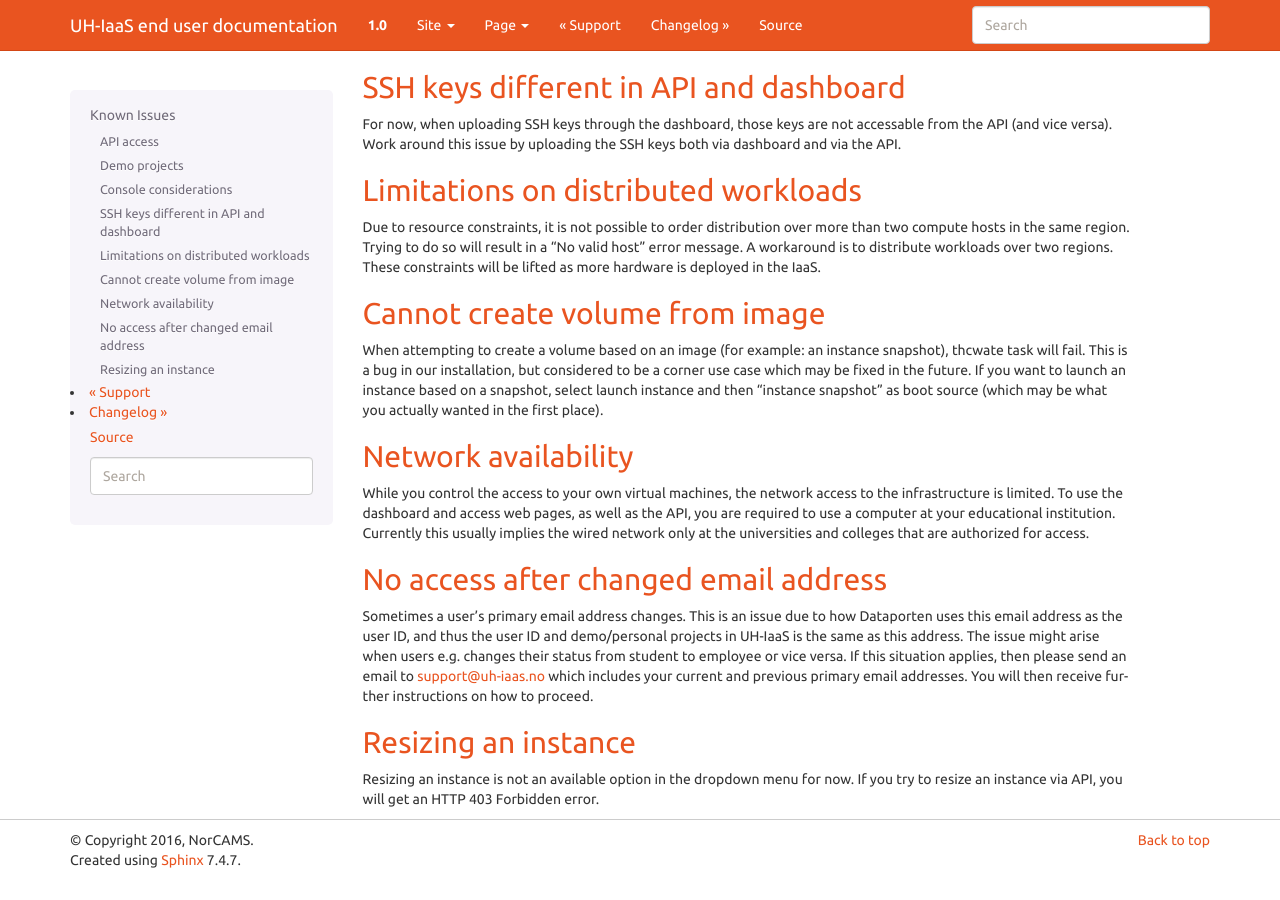
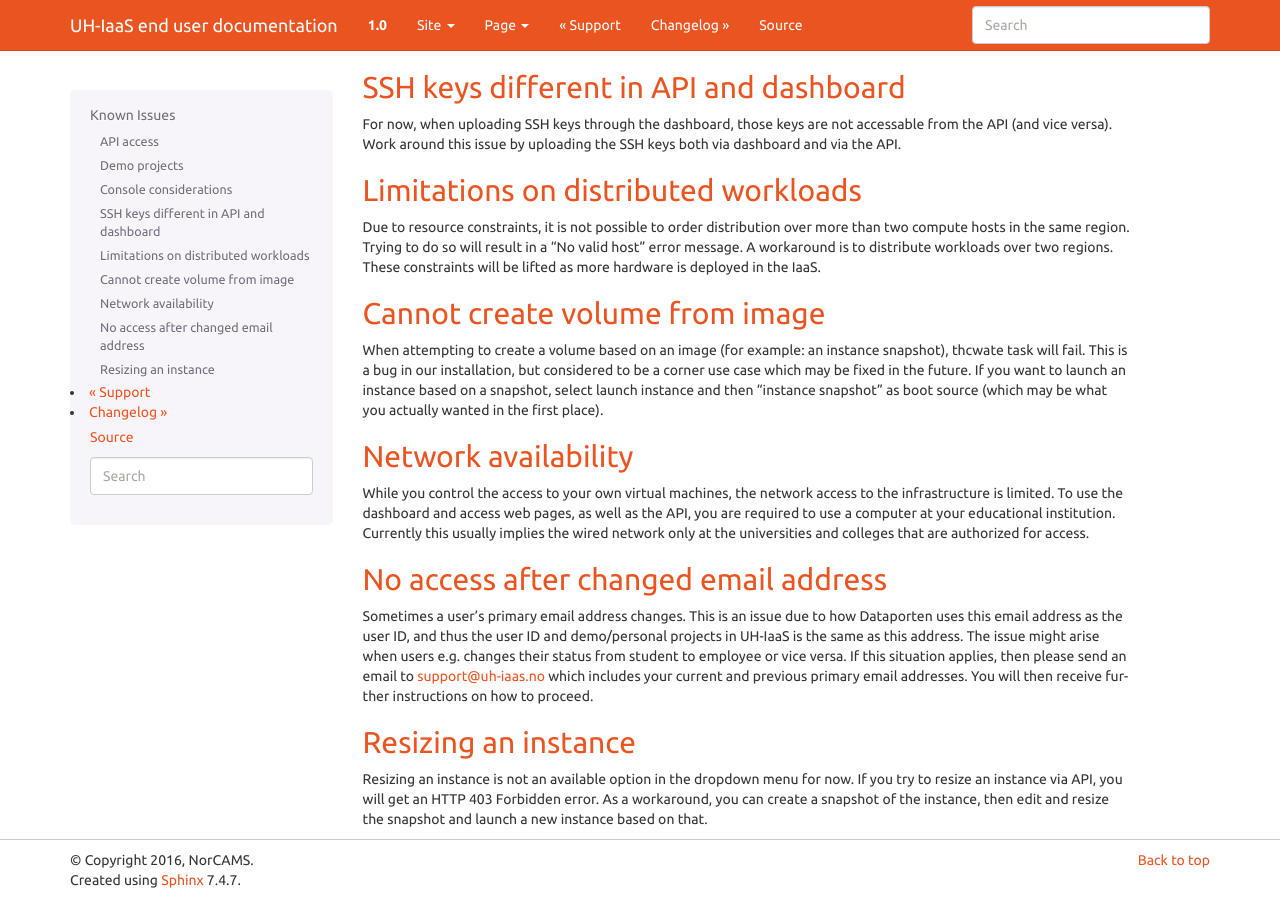
Before and after one commit to norcams/docs-enduser, a Sphinx documentation site: the page built from docs/known-issues.rst, in a window 1280 px wide and 900 px high, scrolled down 786 px. Built offline with Sphinx 7.4.7, drawn with Linux system fonts in a browser that asks for light colours.

Commit message:
Updated the known issues

```diff
--- a/docs/known-issues.rst
+++ b/docs/known-issues.rst
@@ -92,4 +92,4 @@ instructions on how to proceed.
 
 Resizing an instance
 --------------------
-Resizing an instance is not an available option in the dropdown menu for now. If you try to resize an instance via API, you will get an HTTP 403 Forbidden error.
+Resizing an instance is not an available option in the dropdown menu for now. If you try to resize an instance via API, you will get an HTTP 403 Forbidden error. As a workaround, you can create a snapshot of the instance, then edit and resize the snapshot and launch a new instance based on that.
```
